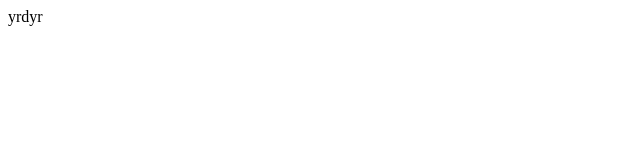
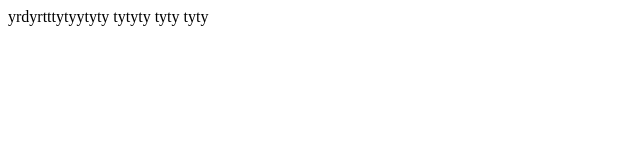
Before and after one commit to andbuzzo/New, a plain HTML site: page index.html in a window 1280 px wide. Shown: the whole page, without its empty margins (0-640 px from the left). Drawn offline with Linux system fonts and the light colour scheme.

Commit message:
egundo commit

```diff
--- a/index.html
+++ b/index.html
@@ -1,3 +1,7 @@
 <html>
-yrdyr
+yrdyrtttytyytyty
+tytyty
+tyty
+tyty
+
 </html>
```
